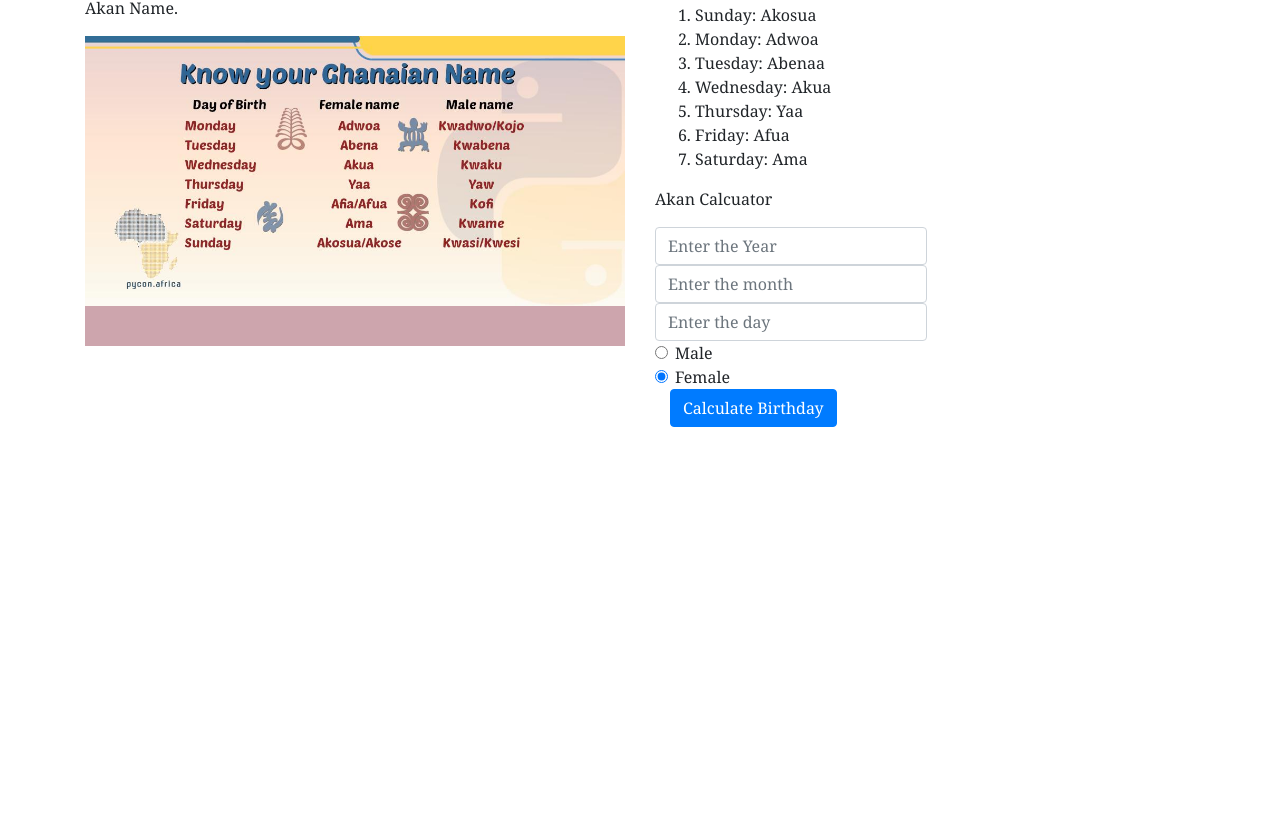
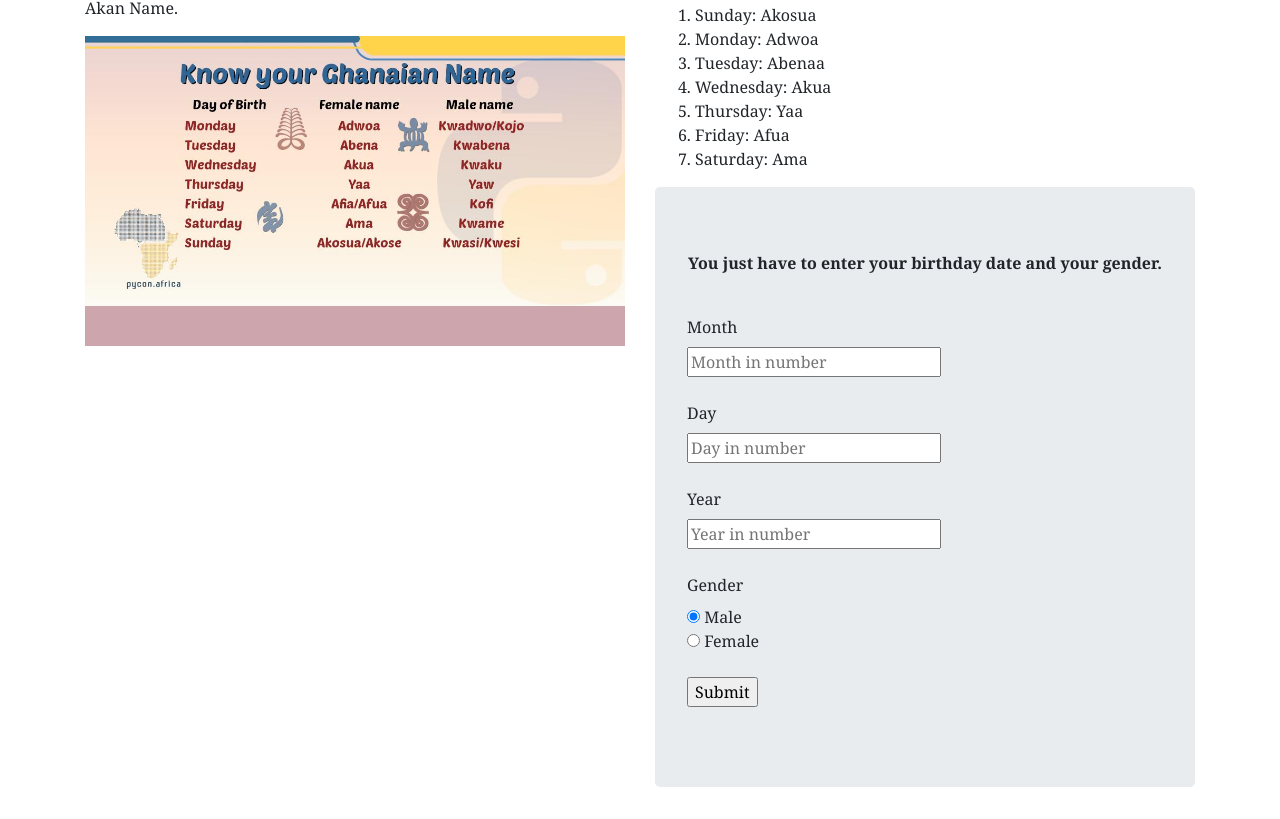
Before and after one commit to LornaMoringa/Akan-Name, a plain HTML site: page index.html in a window 1280 px wide. Shown: the part 412-1231 px from the top of the page. Before the commit the page ends 855 px from the top, so only its background shows below. Drawn offline with Linux system fonts and the light colour scheme.

Commit message:
update html form

```diff
--- a/index.html
+++ b/index.html
@@ -43,36 +43,22 @@
                     <li>Friday: Afua</li>
                     <li>Saturday: Ama</li>
                 </ol>
-                <div class="Jumbotron">
-                    <p>Akan Calcuator</p>
+                <div class="form">
+                    <div class="jumbotron">
+                      <p style="font-weight:bold;text-align:center;">You just have to enter your birthday date and your gender.</p><br>
+                    <div>
+                    <label>Month</label><br>
+                    <input type="text" id="month" placeholder="Month in number" required><br><br>
+                    <label>Day</label><br>
+                    <input type="text" id="day" placeholder="Day in number" required><br><br>
+                    <label>Year</label><br>
+                    <input type="text" id="year" placeholder="Year in number" required><br><br>
+                    <label>Gender</label><br>
+                    <input type="radio" name="gender" id="gender" value="male" checked> Male<br>
+                    <input type="radio" name="gender" value="female"> Female<br><br>
+                    <input type="submit" value="Submit" onclick="submition()">
+                    <p id="display"></p>
                 </div>
-                <form class="row g-3">
-                    <div class="col-auto">
-                        <input class="form-control" type="text" id="year" placeholder="Enter the Year" aria-label="">
-                    </div>
-                    <div class="col-auto">
-                        <input class="form-control" type="text" id="month" placeholder="Enter the month" aria-label="">
-                    </div>
-                    <div class="col-auto">
-                        <input class="form-control" type="text" id="day_of_month" placeholder="Enter the day" aria-label="">
-                    </div>
-
-                  </form>
-                  <div class="form-check">
-                    <input class="form-check-input" type="radio" name="radio" id="flexRadioDefault1">
-                    <label class="form-check-label" for="flexRadioDefault1" value="Male">
-                      Male
-                    </label>
-                  </div>
-                  <div class="form-check">
-                    <input class="form-check-input" type="radio" name="radio" id="flexRadioDefault2" checked>
-                    <label class="form-check-label" for="flexRadioDefault2" value="Female">
-                     Female
-                    </label>
-                  </div>
-                  <div class="col-auto">
-                    <button type="submit" class="btn btn-primary mb-3" onclick="calculateBirthday()">Calculate Birthday</button>
-                  </div>
             </div>
         </div>
     </div>
```
